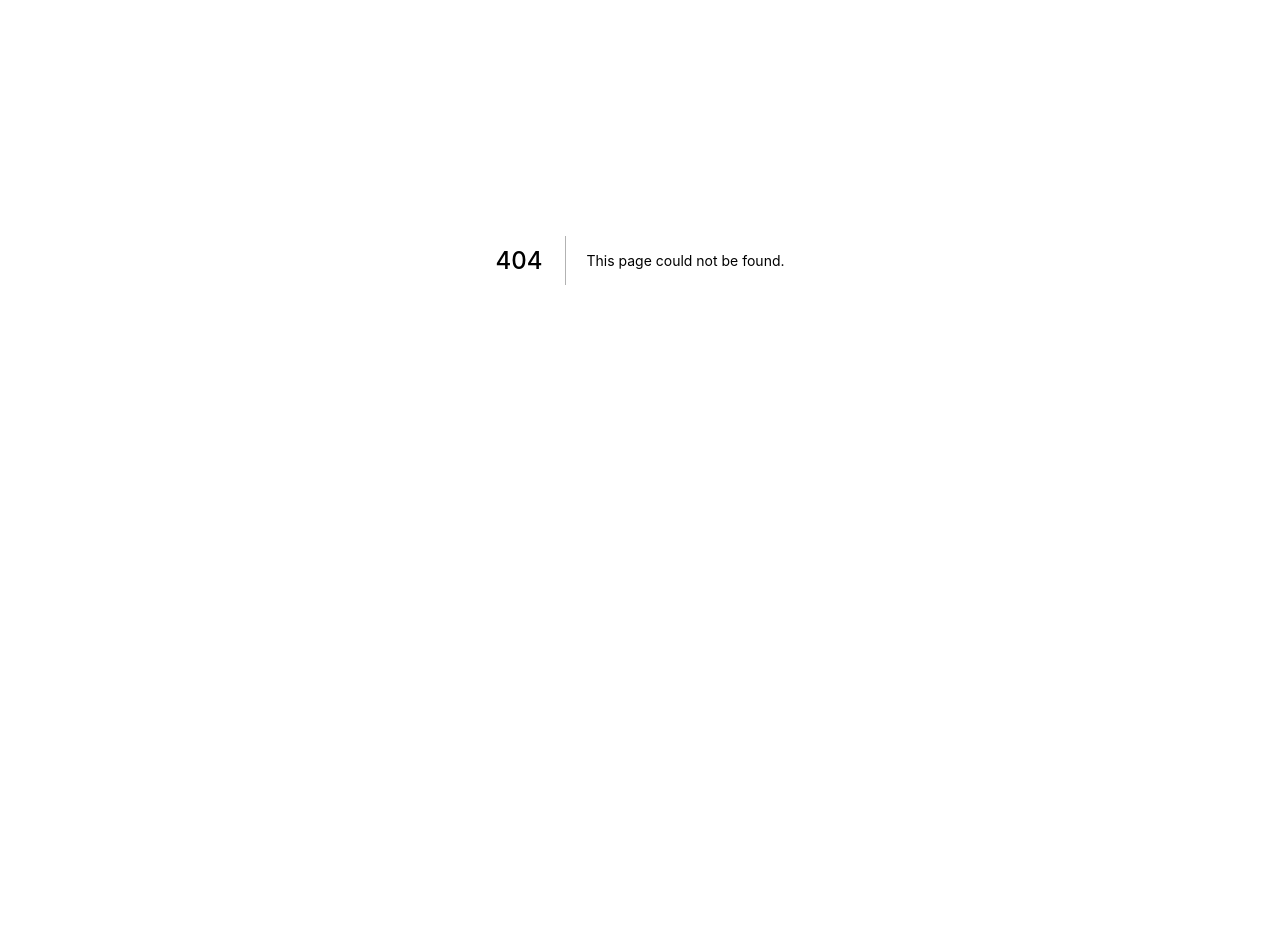
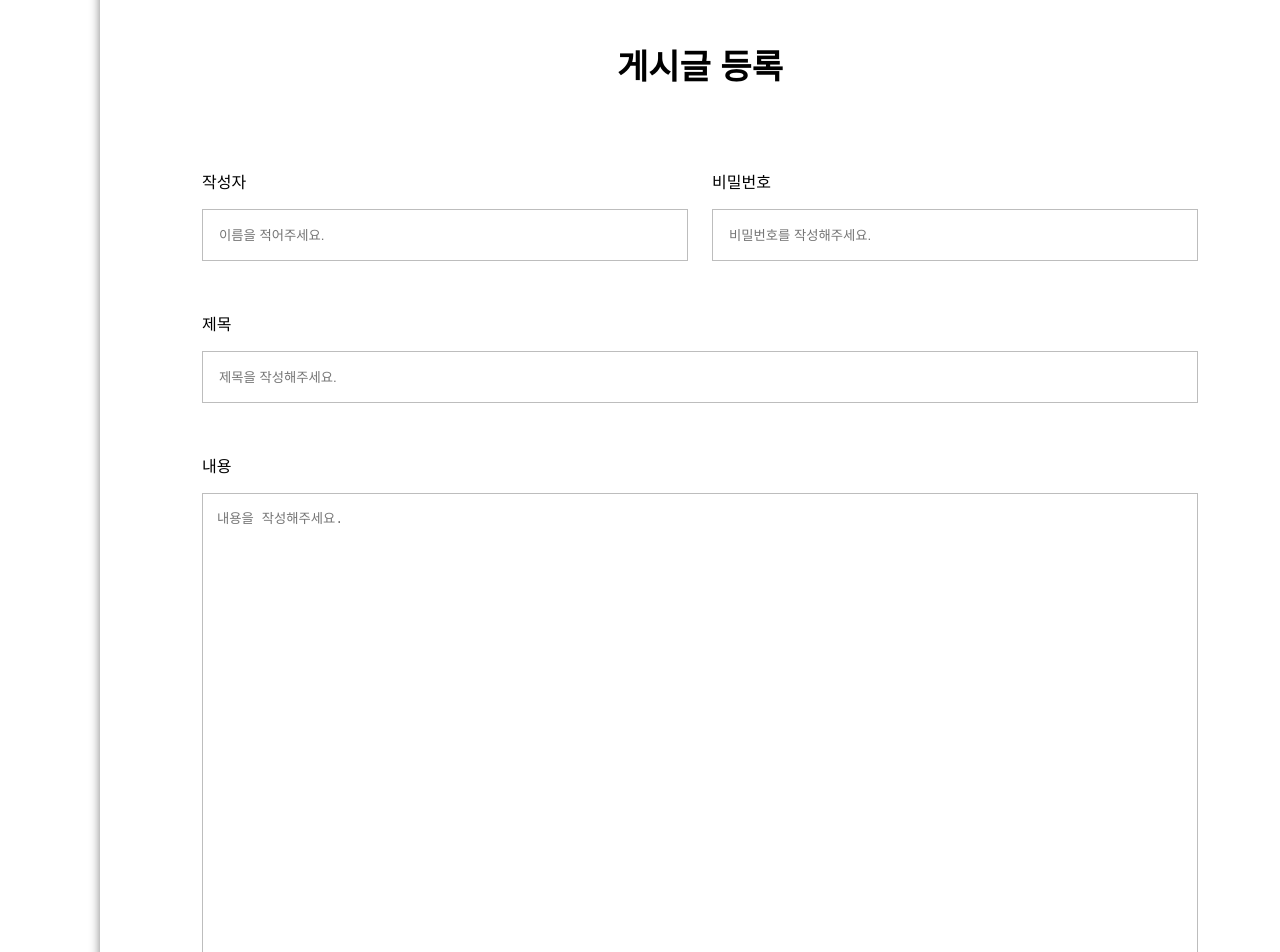
Before and after one commit to MUYEONKIM/REACT-PROJECT, a Next.js app: page /boards-test in a window 1280 px wide. Before the commit this address had no page. Shown: the part 140-1092 px from the top of the page. Before the commit the page ends 800 px from the top, so only its background shows below. Built offline with nearby package versions, Linux system fonts and the light colour scheme.

Commit message:
게시판 useForm 써서 축약시킨버젼

```diff
--- a/package.json
+++ b/package.json
@@ -18,6 +18,7 @@
     "graphql": "^16.6.0",
     "next": "12.1.0",
     "react": "17.0.2",
-    "react-dom": "17.0.2"
+    "react-dom": "17.0.2",
+    "react-hook-form": "^7.45.1"
   }
 }
--- /dev/null
+++ b/pages/boards-test/index.js
@@ -0,0 +1,129 @@
+import { useState } from 'react'
+import { useForm } from 'react-hook-form';
+import {
+    Address,
+    ButtonWrapper,
+    Contents,
+    ImageWrapper,
+    InputWrapper,
+    Label,
+    OptionWrapper,
+    Password,
+    RadioButton,
+    RadioLabel,
+    SearchButton,
+    Subject,
+    SubmitButton,
+    Title,
+    UploadButton,
+    Wrapper,
+    Writer,
+    WriterWrapper,
+    Youtube,
+    Zipcode,
+    ZipcodeWrapper,
+    Error
+  } from "../../styles/borderNew";
+import { gql, useMutation } from '@apollo/client'
+
+const CREATE_BOARD = gql`
+  mutation createBoard($createBoardInput: CreateBoardInput!) {
+    createBoard(createBoardInput : $createBoardInput){
+      _id
+    }
+  }
+`
+
+export default function BoardsNewPage() {
+  const [createBoard] = useMutation(CREATE_BOARD)
+
+  const {
+    register,
+    handleSubmit,
+    formState: { errors }
+   } = useForm();
+
+  const onValid = async (data) => {
+    const result = await createBoard({
+      variables: {
+        createBoardInput: {
+          writer: data.writer,
+          title: data.title,
+          password: data.password,
+          contents: data.contents,
+        }
+      }
+    })
+    console.log(result.data.createBoard._id)
+    alert("게시물이 정상적으로 등록되었습니다.")
+  }
+
+  const onInValid = (errors) => {
+    console.log("에러입니다", errors)
+  }
+
+  return (
+    <Wrapper onSubmit={handleSubmit(onValid, onInValid)}>
+      <Title>게시글 등록</Title>
+      <WriterWrapper>
+        <InputWrapper>
+          <Label>작성자</Label>
+          <Writer {...register("writer", {
+            validate : (value) => value ? true:"작성자를 작성해주세요."}
+          )} type="text" placeholder="이름을 적어주세요."/>
+          <Error>{errors.writer?.message}</Error>
+        </InputWrapper>
+        <InputWrapper>
+          <Label>비밀번호</Label>
+          <Password {...register("password", {
+            validate : (value) => value? true: "비밀번호를 작성해주세요."}
+          )}type="password" placeholder="비밀번호를 작성해주세요." />
+          <Error>{errors.password?.message}</Error>
+        </InputWrapper>
+      </WriterWrapper>
+      <InputWrapper>
+        <Label>제목</Label>
+        <Subject {...register("title", {
+          validate : (value) => value? true: "제목을 작성해주세요."}
+          )} type="text" placeholder="제목을 작성해주세요." />
+          <Error>{errors.title?.message}</Error>
+      </InputWrapper>
+      <InputWrapper>
+        <Label>내용</Label>
+        <Contents {...register("contents", {
+          validate : (value) => value? true: "내용을 작성해주세요."}
+          )} placeholder="내용을 작성해주세요." />
+          <Error>{errors.contents?.message}</Error>
+      </InputWrapper>
+      <InputWrapper>
+        <Label>주소</Label>
+        <ZipcodeWrapper>
+          <Zipcode {...register("boardAddress")} placeholder="07250" />
+          <SearchButton>우편번호 검색</SearchButton>
+        </ZipcodeWrapper>
+        <Address />
+        <Address />
+      </InputWrapper>
+      <InputWrapper>
+        <Label>유튜브</Label>
+        <Youtube {...register("youtubeUrl")} placeholder="링크를 복사해주세요." />
+      </InputWrapper>
+      <ImageWrapper>
+        <Label>사진첨부</Label>
+        <UploadButton>+</UploadButton>
+        <UploadButton>+</UploadButton>
+        <UploadButton>+</UploadButton>
+      </ImageWrapper>
+      <OptionWrapper>
+        <Label>메인설정</Label>
+        <RadioButton type="radio" id="youtube" name="radio-button" />
+        <RadioLabel htmlFor="youtube">유튜브</RadioLabel>
+        <RadioButton type="radio" id="image" name="radio-button" />
+        <RadioLabel htmlFor="image">사진</RadioLabel>
+      </OptionWrapper>
+      <ButtonWrapper>
+        <SubmitButton type="submit">등록하기</SubmitButton>
+      </ButtonWrapper>
+    </Wrapper>
+  );
+}
--- a/pages/boards/index.js
+++ b/pages/boards/index.js
@@ -1,4 +1,5 @@
 import { useState } from 'react'
+import { useForm } from 'react-hook-form';
 import {
     Address,
     ButtonWrapper,
--- a/styles/borderNew.js
+++ b/styles/borderNew.js
@@ -1,6 +1,6 @@
 import styled from "@emotion/styled";
 
-export const Wrapper = styled.div`
+export const Wrapper = styled.form`
   width: 1200px;
   /* height: 1847px; */
   border: 1px solid black;
```
Also changed, not shown: 1 other file (tests, documents, lock files or other folders).
